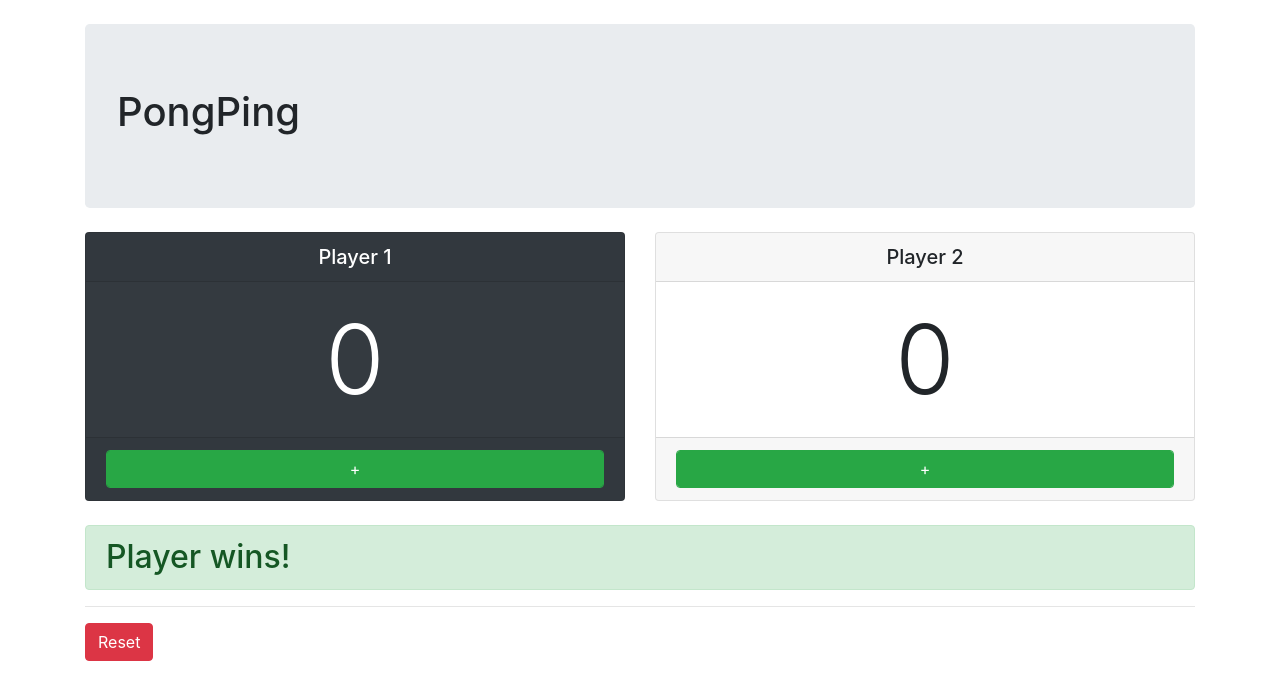
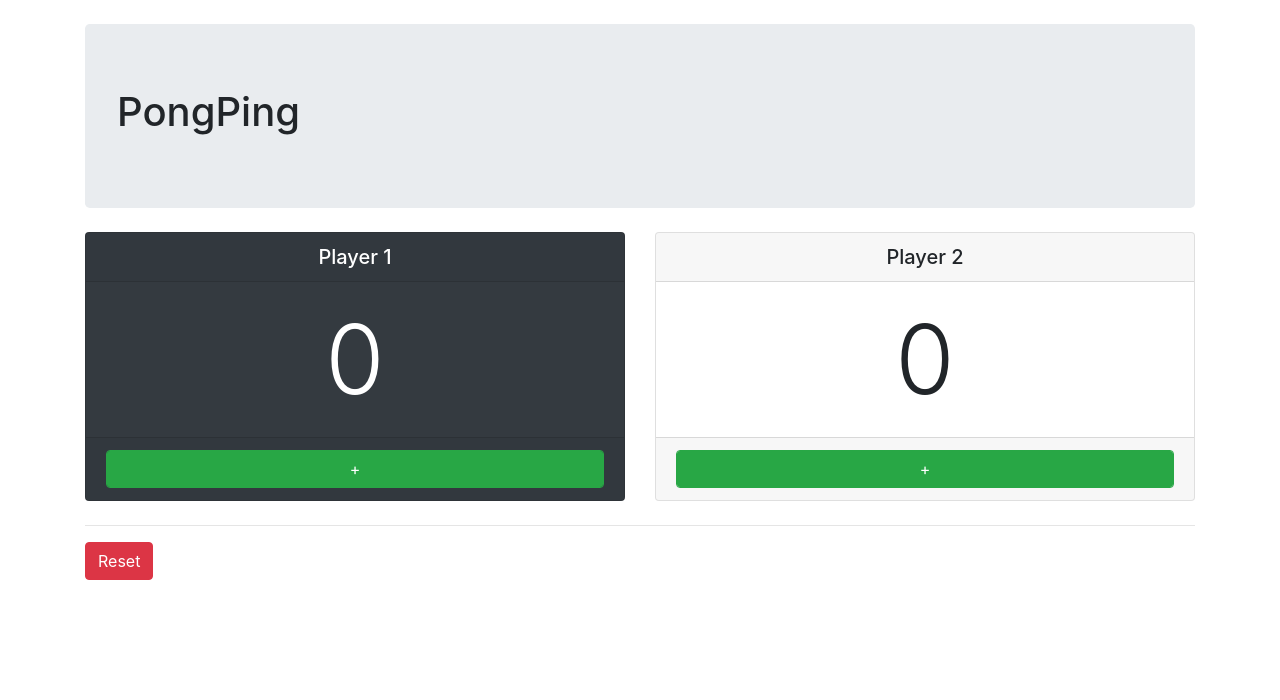
Before and after one commit to TechMilton/DevelopMe-Redux-Week11-PingPong, a React (Create React App) app: page / in a window 1280 px wide. Shown: the top 700 px of the page. Built offline with nearby package versions, Linux system fonts and the light colour scheme.

Commit message:
Displays the winning player

```diff
--- a/src/App.js
+++ b/src/App.js
@@ -1,6 +1,6 @@
 import React from "react";
 
-const App = ({ player1, player2, handleP1Increment, handleP2Increment, handleReset, p1Serving }) => (
+const App = ({ player1, player2, handleP1Increment, handleP2Increment, handleReset, p1Serving, winner }) => (
   <React.Fragment>
     {/* header */}
     <header className="jumbotron mt-4 mb-0">
@@ -34,9 +34,9 @@ const App = ({ player1, player2, handleP1Increment, handleP2Increment, handleRes
       </div>
     </div>
 
-    { /* winner message */}
-    <h2 className="alert alert-success">Player {/* winning player here */} wins!</h2>
-
+    {winner > 0 ? (
+      <h2 className="alert alert-success"> Player {winner} wins!</h2>
+    ) : null}
     <hr />
 
     { /* reset button */}
--- a/src/index.js
+++ b/src/index.js
@@ -9,17 +9,19 @@ const initial = {
   player1: 0,
   player2: 0,
   p1Serving: true,
+  winner: 0,
 };
 
 const player1 = state => ({ ...state, player1: state.player1 + 1 });
 const player2 = state => ({ ...state, player2: state.player2 + 1 });
 const serving = state => ({ ...state, p1Serving: (state.player1 + state.player2) % 5 === 0 ? !state.p1Serving : state.p1Serving });
+const winner = state => ({ ...state, winner: state.player1 >= 21 ? 1 : (state.player2 >= 21 ? 2 : 0) });
 
 
 const reducer = (state, action) => {
   switch (action.type) {
-    case "PLAYER1": return serving(player1(state));
-    case "PLAYER2": return serving(player2(state));
+    case "PLAYER1": return winner(serving(player1(state)));
+    case "PLAYER2": return winner(serving(player2(state)));
     case "RESET": return initial;
     default: return state;
   }
@@ -32,11 +34,6 @@ const store = createStore(
   && window.__REDUX_DEVTOOLS_EXTENSION__()
 );
 
-store.dispatch({ type: "PLAYER1" });
-store.dispatch({ type: "PLAYER2" });
-store.dispatch({ type: "RESET" })
-
-
 const render = () => {
   let state = store.getState();
   ReactDOM.render(
@@ -46,7 +43,8 @@ const render = () => {
       player2={state.player2}
       handleP2Increment={() => store.dispatch({ type: "PLAYER2" })}
       handleReset={() => store.dispatch({ type: "RESET" })}
-      p1Serving={state.p1Serving} />,
+      p1Serving={state.p1Serving}
+      winner={state.winner} />,
     document.getElementById('root')
   );
 }
```
